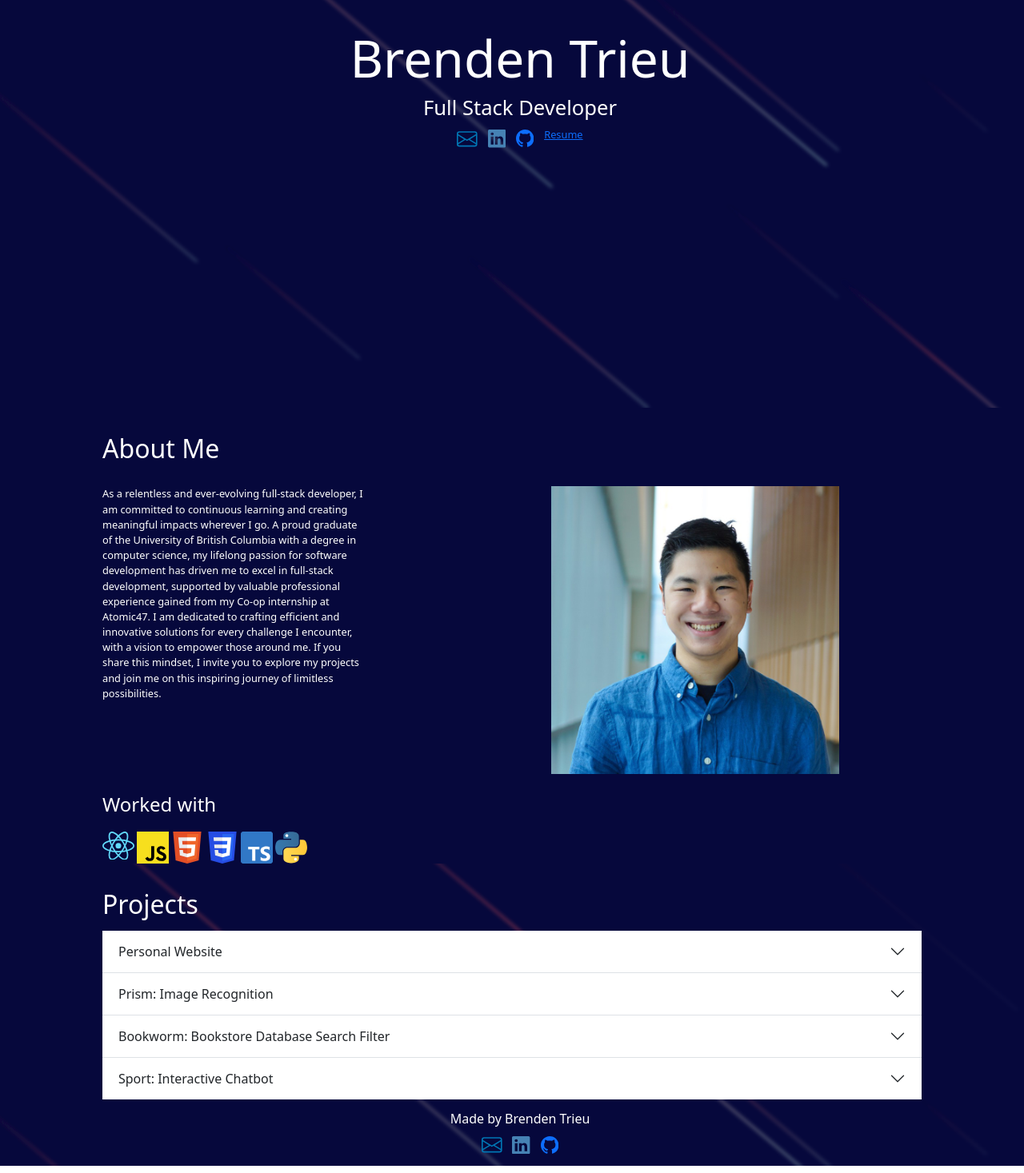
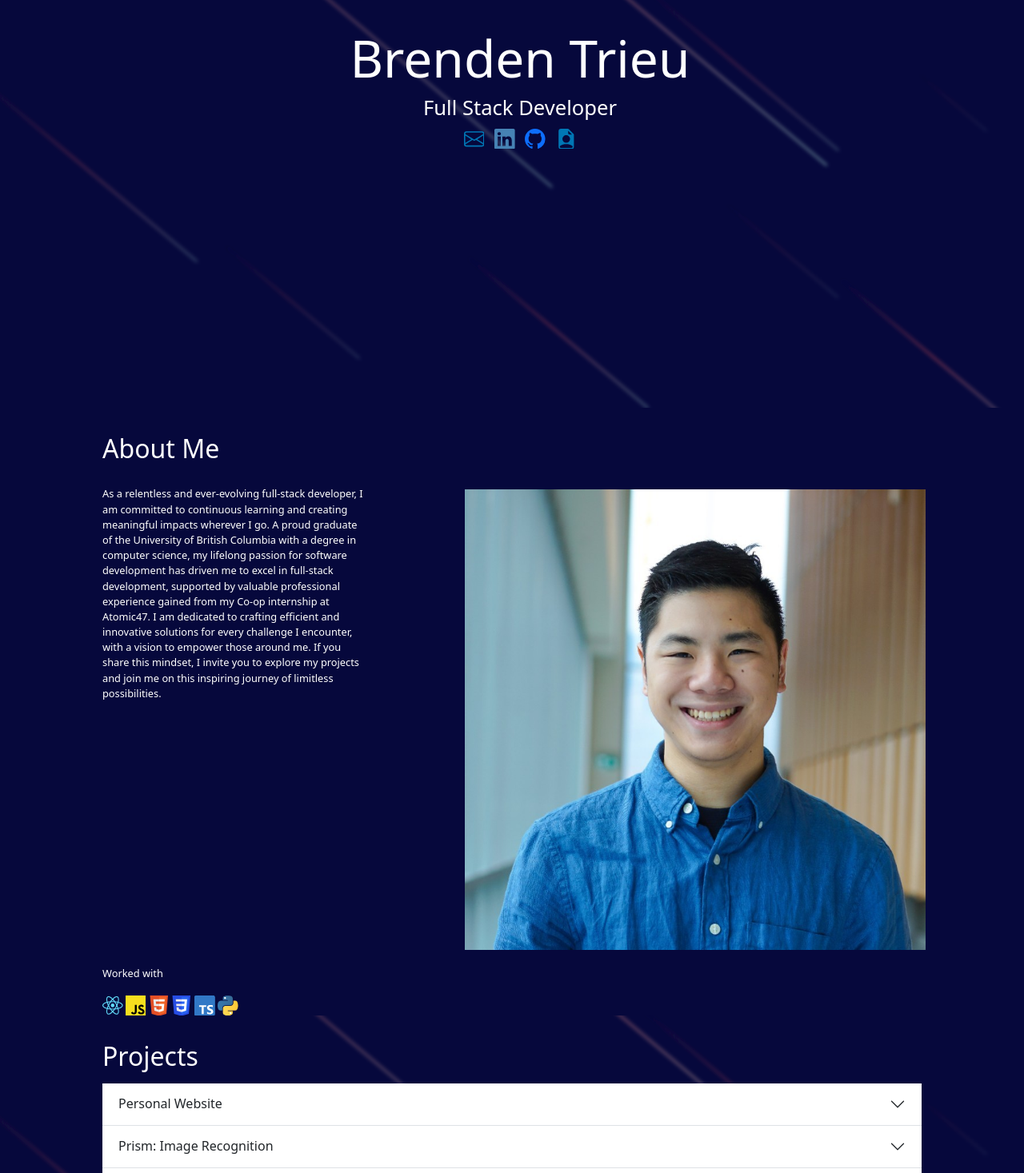
Before and after one commit to Brenden-Trieu/portfolio-website, a Next.js app: page / in a window 1280 px wide. Shown: the part 290-1757 px from the top of the page at 80% size. Built offline with nearby package versions, Linux system fonts and the light colour scheme.

Commit message:
ver.1 done

```diff
--- /dev/null
+++ b/src/app/components/icons/linked_icons/Resume.tsx
@@ -0,0 +1,24 @@
+import styles from "../../../styles/linkedIcons.module.css";
+
+const Resume = () => {
+  return (
+    <>
+      <div className={`${styles.iconBackground} ${styles.resume}`}>
+        <a href="assets/Brenden_Trieu_Resume.pdf" target="_blank">
+          <svg
+            xmlns="http://www.w3.org/2000/svg"
+            width="16"
+            height="16"
+            fill="currentColor"
+            className={styles.resume}
+            viewBox="0 0 16 16"
+          >
+            <path d="M9.293 0H4a2 2 0 0 0-2 2v12a2 2 0 0 0 2 2h8a2 2 0 0 0 2-2V4.707A1 1 0 0 0 13.707 4L10 .293A1 1 0 0 0 9.293 0M9.5 3.5v-2l3 3h-2a1 1 0 0 1-1-1M11 8a3 3 0 1 1-6 0 3 3 0 0 1 6 0m2 5.755V14a1 1 0 0 1-1 1H4a1 1 0 0 1-1-1v-.245S4 12 8 12s5 1.755 5 1.755" />
+          </svg>
+        </a>
+      </div>
+    </>
+  );
+};
+
+export default Resume;
--- a/src/app/segments/intro.tsx
+++ b/src/app/segments/intro.tsx
@@ -2,6 +2,7 @@ import styles from "../styles/introSection.module.css";
 import LinkedIn from "../components/icons/linked_icons/LinkedIn";
 import Email from "../components/icons/linked_icons/Email";
 import Github from "../components/icons/linked_icons/Github";
+import Resume from "../components/icons/linked_icons/Resume";
 import NavBar from "../components/nav_bar";
 
 const Intro = () => {
@@ -14,9 +15,7 @@ const Intro = () => {
           <Email />
           <LinkedIn />
           <Github />
-          <a href="assets/Brenden_Trieu_Resume.pdf" target="_blank">
-            Resume
-          </a>
+          <Resume />
         </div>
       </div>
 
--- a/src/app/styles/aboutMeSection.module.css
+++ b/src/app/styles/aboutMeSection.module.css
@@ -10,7 +10,7 @@
 
 .mainContent p {
   max-width: 45ch;
-  font-size: 1dvw;
+  font-size: 1vmax;
 }
 
 .titleAndContent {
@@ -28,8 +28,8 @@
 .imgGallary {
   display: block;
   max-width: 45dvw;
-  max-height: 45dvh;
-  margin-top: 1.5dvw;
+  max-height: 45dvw;
+  margin-top: 3dvh;
   margin-left: auto;
   margin-right: auto;
 }
@@ -43,5 +43,5 @@
 
 .listTitle {
   max-width: 45ch;
-  font-size: 24px;
+  font-size: 1vmax;
 }
--- a/src/app/styles/footerSection.module.css
+++ b/src/app/styles/footerSection.module.css
@@ -10,13 +10,13 @@
 }
 
 .introText h2 {
-  font-size: 1.25dvw;
+  font-size: 1.25vmax;
 }
 
 .iconTray {
   display: flex;
   justify-content: space-evenly;
-  gap: 1dvw;
+  gap: 1vmax;
   min-width: auto;
   background-color: transparent;
 }
--- a/src/app/styles/introSection.module.css
+++ b/src/app/styles/introSection.module.css
@@ -11,17 +11,17 @@
 }
 
 .introText h1 {
-  font-size: 5dvw;
+  font-size: 5vmax;
 }
 
 .introText h3 {
-  font-size: 2dvw;
+  font-size: 2vmax;
 }
 
 .iconTray {
   display: flex;
   justify-content: space-evenly;
-  gap: 1dvw;
+  gap: 1vmax;
   min-width: auto;
   background-color: transparent;
 }
--- a/src/app/styles/linkedIcons.module.css
+++ b/src/app/styles/linkedIcons.module.css
@@ -4,8 +4,8 @@
 
 .linkedIn {
   color: steelblue;
-  width: 1.75dvw;
-  height: 1.75dvw;
+  width: 2vmax;
+  height: 2vmax;
   background: transparent;
 }
 
@@ -15,8 +15,8 @@
 
 .email {
   color: #0077b5;
-  width: 2dvw;
-  height: 2dvw;
+  width: 2vmax;
+  height: 2vmax;
   background: transparent;
 }
 
@@ -26,11 +26,22 @@
 
 .github {
   color: #0077b5;
-  width: 1.75dvw;
-  height: 1.75dvw;
+  width: 2vmax;
+  height: 2vmax;
   background: transparent;
 }
 
 .github :hover {
   color: blue;
 }
+
+.resume {
+  color: #0077b5;
+  width: 2vmax;
+  height: 2vmax;
+  background: transparent;
+}
+
+.resume :hover {
+  color: blue;
+}
--- a/src/app/styles/projectSection.module.css
+++ b/src/app/styles/projectSection.module.css
@@ -12,7 +12,7 @@
 
 .section p {
   max-width: 75ch;
-  font-size: 17px;
+  font-size: 0.75vmax;
 }
 
 .accordionContent {
--- a/src/app/styles/standardIcons.module.css
+++ b/src/app/styles/standardIcons.module.css
@@ -3,7 +3,7 @@
 }
 
 .Icons svg {
-  max-width: 40px;
-  max-height: 40px;
+  max-width: 2vmax;
+  max-height: 2vmax;
   width: 100%;
 }
```
Also changed, not shown: public/file-earmark-person-fill.svg (added).
